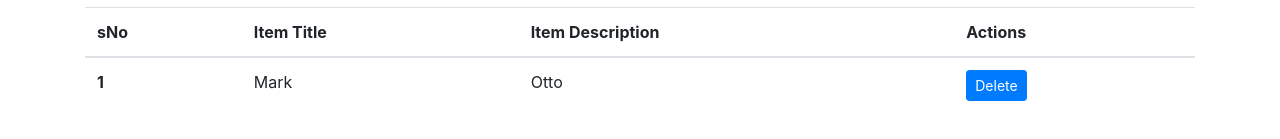
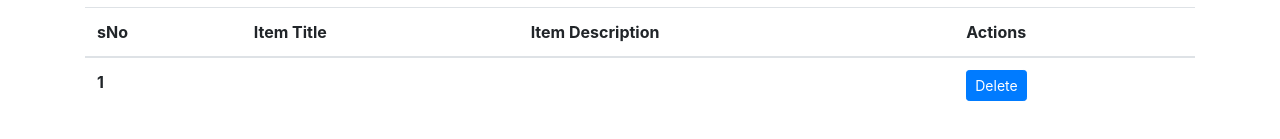
Before and after one commit to K-Aayush/To-DO-list, a plain HTML site: page index.html in a window 1280 px wide. Shown: the part 415-554 px from the top of the page. Drawn offline with nearby package versions, Linux system fonts and the light colour scheme.

Commit message:
displaying updated table

```diff
--- a/index.html
+++ b/index.html
@@ -59,7 +59,7 @@
                         <th scope="col">Actions</th>
                     </tr>
                 </thead>
-                <tbody>
+                <tbody id="tableBody">
                     <tr>
                         <th scope="row">1</th>
                         <td>Mark</td>
--- a/index.js
+++ b/index.js
@@ -1,16 +1,32 @@
-add = document.getElementById("add");
-add.addEventListener("click", ()=>{
+function update() {
     tit = document.getElementById('title').value;
     desc = document.getElementById('description').value;
-    if(localStorage.getItem('itemJson')==null) {
+    if (localStorage.getItem('itemJson') == null) {
         itemJsonArray = [];
         itemJsonArray.push([tit, desc]);
         localStorage.setItem('itemJson', JSON.stringify(itemJsonArray));
     }
-    else{
+    else {
         itemJsonArrayStr = localStorage.getItem('itemJson');
         itemJsonArray = JSON.parse(itemJsonArrayStr);
         itemJsonArray.push([tit, desc]);
         localStorage.setItem('itemJson', JSON.stringify(itemJsonArray));
     }
-});
+
+    //updating table
+    tableBody = document.getElementById("tableBody");
+    let str = "";
+    itemJsonArray.forEach((element, index) => {
+        str +=`
+            <tr>
+                <th scope="row">${index + 1}</th>
+                <td>${element[0]}</td>
+                <td>${element[1]}</td>
+                <td><button class="btn btn-sm btn-primary">Delete</button></td>
+            </tr>`;
+    });
+    tableBody.innerHTML = str;
+}
+add = document.getElementById("add");
+add.addEventListener("click", update);
+update();
```
